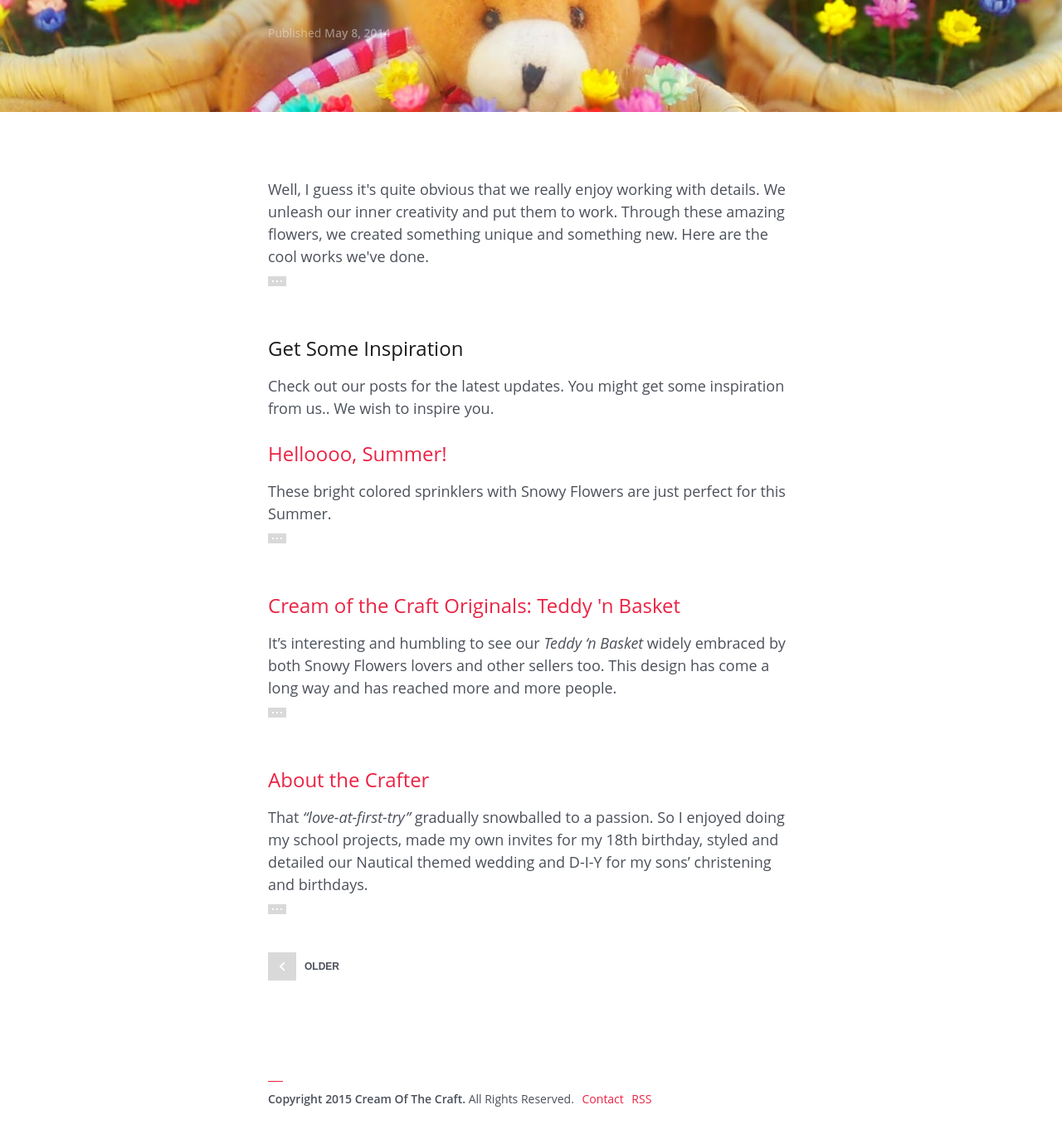
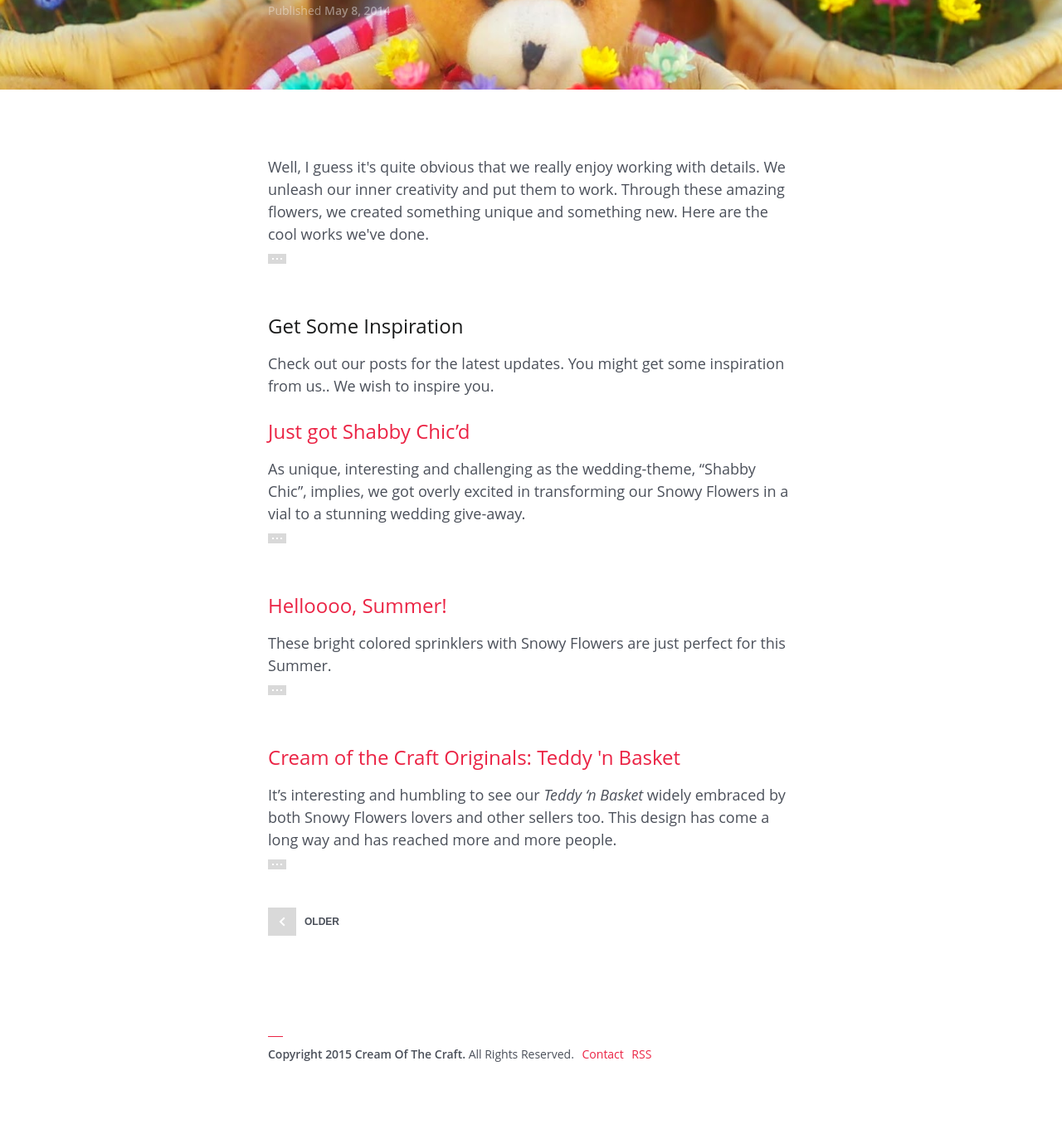
Before and after one commit to creamofthecraft/creamofthecraft.github.io, a Jekyll site: the page built from index.html, in a window 1280 px wide and 1400 px high, scrolled down 492 px. Shown: the top 1373 px of the window at 83% size. Built offline with Jekyll 4.4.1, drawn with Linux system fonts in a browser that asks for light colours; the list of posts is cut into pages by our own code; after the commit the page ends 1838 px from its top, so only the background shows below that; some of the changed lines change nothing that is shown.

Commit message:
shabby chic

```diff
--- a/_includes/header.html
+++ b/_includes/header.html
@@ -13,13 +13,13 @@
     <meta property="og:type" content="website" />
     <meta property="og:site_name" content="{{ site.title }}" />
     <meta property="og:title" content="{% if page.title %}{{ page.title }}{% else %}{{ site.title }}{% endif %}" />
-    <meta property="og:description" content="{{ page.excerpt | truncate: 300 }}" />
+    <meta property="og:description" content="{{ page.excerpt | strip_html | truncate: 300 }}" />
     <meta property="og:url" content="{{ page.url | prepend: site.baseurl | prepend: site.url }}" />
     <meta property="og:image" content="{{ page.image | prepend: '/images/' | prepend: site.baseurl | prepend: site.url }}" />
 
     <meta name="twitter:card" content="summary" />
     <meta name="twitter:title" content="{% if page.title %}{{ page.title }}{% else %}{{ site.title }}{% endif %}" />
-    <meta name="twitter:description" content="{{ page.excerpt | truncate: 200 }}" />
+    <meta name="twitter:description" content="{{ page.excerpt | strip_html | truncate: 200 }}" />
     <meta name="twitter:url" content="{{ page.url | prepend: site.baseurl | prepend: site.url }}" />
     <meta name="twitter:image" content="{{ page.image | prepend: '/images/' | prepend: site.baseurl | prepend: site.url }}" />
     <meta name="twitter:site" content="{{ site.twitter | prepend: '@' }}" />
--- /dev/null
+++ b/_posts/2015-04-28-just-got-shabby-chicd.md
@@ -0,0 +1,59 @@
+---
+
+layout:			default
+title:  		"Just got Shabby Chic’d"
+type:			post
+navigation: 	false
+
+date:   		2015-04-28
+excerpt: 		As unique, interesting and challenging as the wedding-theme, “Shabby Chic”, implies, we got overly excited in transforming our Snowy Flowers in a vial to a stunning wedding give-away.
+
+categories:		projects
+gradient: 		1
+image: 			header-shabby-chic-1200x700.jpg
+details:		false
+
+author: 		Luchelle of Cream Of The Craft Team
+bio: 			I love crafting and details. I'm passionate of everything I make.
+twitter: 		"http://twitter.com/creamofthecraft"
+facebook: 		"http://facebook.com/enjoycrafting"
+
+---
+
+##Just got <i>Shabby Chic’d</i>
+
+As unique, interesting and challenging as the wedding-theme, **“Shabby Chic”**, implies, we got overly excited in transforming our [Snowy Flowers][sf] in a vial to a <i>**stunning wedding give-away**</i>.
+
+{% include media-image.html file="header-shabby-chic-796x500.jpg" title="Classic look" caption="The vials look so classic with the lace." %}
+
+{% include media-image.html file="shabby-chic-cork-beads-796x500.jpg" title="Bead work" caption="Look how pretty those beads sit on top of the cork." %}
+
+## Lace and Vintage Look
+A **soft lace** was carefully tied around the neck of the vial. Added a touch of pastel colored, peach and mint green, **pearl beads** which were meticulously arranged on top of the cork. This perfect combination gave the vials that <i>**vintage look**</i>.
+
+{% include media-image.html file="shabby-chic-visible-796x500.jpg" title="Classic look" caption="Look how visible the Snowy Flowers are. One would easily notice its beauty." %}
+
+## Hand-sewn
+The tags were **hand-sewn** to the lace and intentionally let them freely hang to have that easy and relax feeling. This is also to make the beautiful Snowy Flowers inside the vials very visible.
+
+{% include media-image.html file="shabby-chic-hand-sewn-796x500.jpg" title="Hand-sewn" caption="Tags were hand-sewn." %}
+
+{% include media-image.html file="shabby-chic-mk-796x500.jpg" title="Simple yet Elegant" caption="The MK initials just look simple yet elegant while the scalloped sides of the tag gave it a sophisticated look." %}
+
+A white organza bag just perfectly sealed the Shabby Chic look of the vials.
+
+{% include media-image.html file="shabby-chic-organza-bag-796x500.jpg" title="Dainty white" caption="Looking dainty in that white organza bag." %}
+
+Now they are all set to travel to Butuan City.
+
+{% include media-image.html file="shabby-chic-organza-bag-2-796x500.jpg" title="Sealed and ready" caption="Ready for the big day" %}
+
+{% include media-image.html file="shabby-chic-box-796x500.jpg" title="Boxed for shipping" caption="Secured." %}
+
+## Excited for what's next
+
+**Just got Shabby Chic’d by Cream of the Craft**. Can’t wait to for another uniquely themed project.
+
+<br/>
+
+[sf]: http://creamofthecraft.co
```
Also changed, not shown: images/header-shabby-chic-1200x700.jpg (added), images/header-shabby-chic-796x500.jpg (added), images/shabby-chic-box-796x500.jpg (added), images/shabby-chic-cork-beads-796x500.jpg (added), images/shabby-chic-hand-sewn-796x500.jpg (added), images/shabby-chic-mk-796x500.jpg (added), images/shabby-chic-organza-bag-2-796x500.jpg (added), images/shabby-chic-organza-bag-796x500.jpg (added), images/shabby-chic-organza-box-796x500.jpg (added), images/shabby-chic-visible-796x500.jpg (added).
